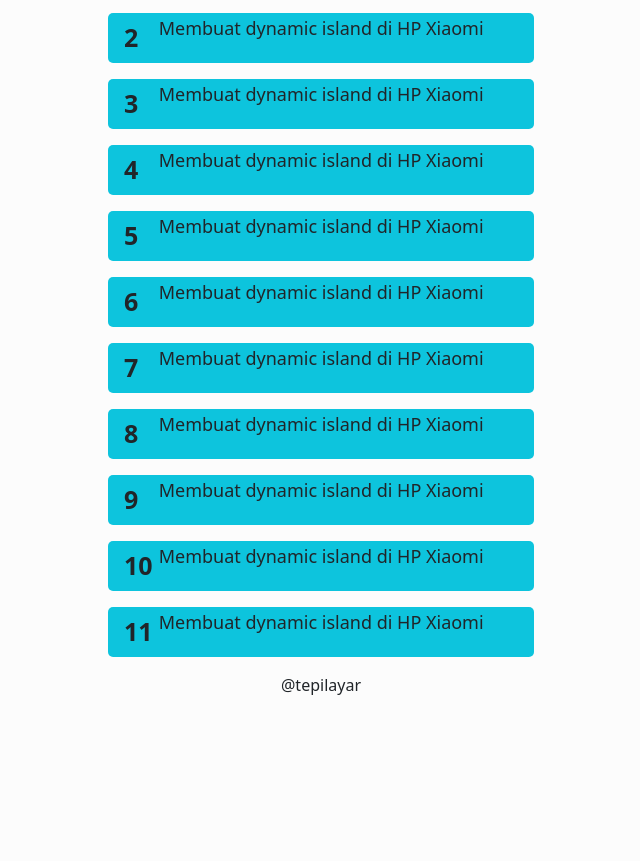
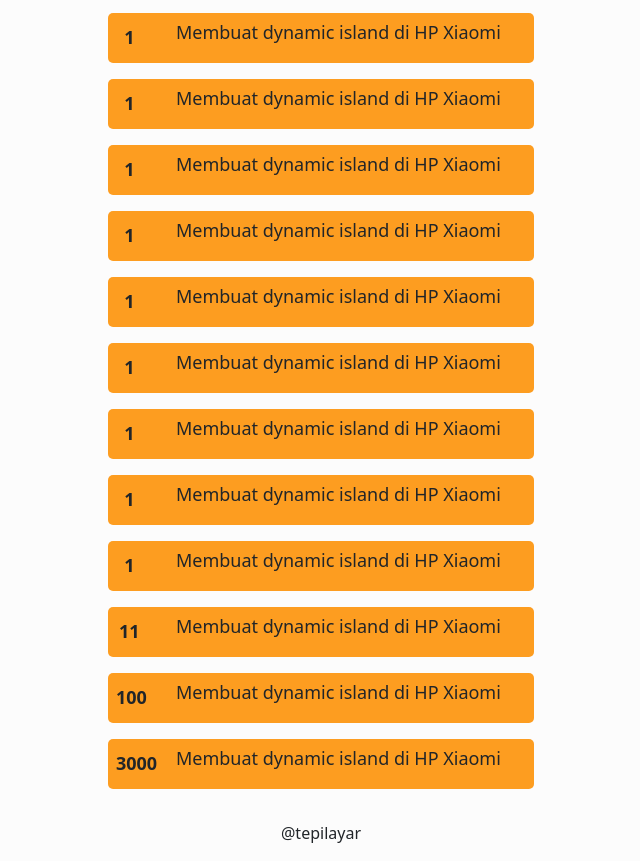
Before and after one commit to Tepilayar/daftartutorial, a plain HTML site: page index.html in a window 1280 px wide. Shown: the part 243-1104 px from the top of the page, without its empty margins (319-959 px from the left). Before the commit the page ends 956 px from the top, so only its background shows below. Drawn offline with nearby package versions, Linux system fonts and the light colour scheme; a web font is replaced by a local one.

Commit message:
Update index.html
list

```diff
--- a/index.html
+++ b/index.html
@@ -28,7 +28,7 @@
 
     .listtutor{
       min-height: 50px;
-      background-color: #0dc4dd;
+      background-color: #fd9d20;
       border-radius: 5px;
       font-size: 18px;
     }
@@ -37,7 +37,7 @@
     }
     .nomorlist{
       font-weight: 700 !important;
-      font-size: 25px;
+      font-size: 18px;
     }
 
   </style>
@@ -56,60 +56,72 @@
             </div>
             <div class="row justify-content-center mx-auto mt-3 col-11">
               <div class="row justify-content-center judullist mb-1">DAFTAR TUTORIAL</div>
+
               <div class="row p-1 col-lg-5 listtutor">
-                <div class="col-1 my-auto nomorlist p-auto text-center">1</div>
-                <div class="col-11 lh-sm">Membuat dynamic island di HP Xiaomi</div>
+                <div class="col-1 my-auto nomorlist p-1 mx-auto text-center">1</div>
+                <div class="col-11 p-1 lh-sm text-center">Membuat dynamic island di HP Xiaomi</div>
               </div>
               <div class="clearfix mt-3"></div>
               <div class="row p-1 col-lg-5 listtutor">
-                <div class="col-1 my-auto nomorlist p-auto text-center">2</div>
-                <div class="col-11 lh-sm">Membuat dynamic island di HP Xiaomi</div>
+                <div class="col-1 my-auto nomorlist p-1 mx-auto text-center">1</div>
+                <div class="col-11 p-1 lh-sm text-center">Membuat dynamic island di HP Xiaomi</div>
               </div>
               <div class="clearfix mt-3"></div>
               <div class="row p-1 col-lg-5 listtutor">
-                <div class="col-1 my-auto nomorlist p-auto text-center">3</div>
-                <div class="col-11 lh-sm">Membuat dynamic island di HP Xiaomi</div>
+                <div class="col-1 my-auto nomorlist p-1 mx-auto text-center">1</div>
+                <div class="col-11 p-1 lh-sm text-center">Membuat dynamic island di HP Xiaomi</div>
               </div>
               <div class="clearfix mt-3"></div>
               <div class="row p-1 col-lg-5 listtutor">
-                <div class="col-1 my-auto nomorlist p-auto text-center">4</div>
-                <div class="col-11 lh-sm">Membuat dynamic island di HP Xiaomi</div>
+                <div class="col-1 my-auto nomorlist p-1 mx-auto text-center">1</div>
+                <div class="col-11 p-1 lh-sm text-center">Membuat dynamic island di HP Xiaomi</div>
               </div>
               <div class="clearfix mt-3"></div>
               <div class="row p-1 col-lg-5 listtutor">
-                <div class="col-1 my-auto nomorlist p-auto text-center">5</div>
-                <div class="col-11 lh-sm">Membuat dynamic island di HP Xiaomi</div>
+                <div class="col-1 my-auto nomorlist p-1 mx-auto text-center">1</div>
+                <div class="col-11 p-1 lh-sm text-center">Membuat dynamic island di HP Xiaomi</div>
               </div>
               <div class="clearfix mt-3"></div>
               <div class="row p-1 col-lg-5 listtutor">
-                <div class="col-1 my-auto nomorlist p-auto text-center">6</div>
-                <div class="col-11 lh-sm">Membuat dynamic island di HP Xiaomi</div>
+                <div class="col-1 my-auto nomorlist p-1 mx-auto text-center">1</div>
+                <div class="col-11 p-1 lh-sm text-center">Membuat dynamic island di HP Xiaomi</div>
               </div>
               <div class="clearfix mt-3"></div>
               <div class="row p-1 col-lg-5 listtutor">
-                <div class="col-1 my-auto nomorlist p-auto text-center">7</div>
-                <div class="col-11 lh-sm">Membuat dynamic island di HP Xiaomi</div>
+                <div class="col-1 my-auto nomorlist p-1 mx-auto text-center">1</div>
+                <div class="col-11 p-1 lh-sm text-center">Membuat dynamic island di HP Xiaomi</div>
               </div>
               <div class="clearfix mt-3"></div>
               <div class="row p-1 col-lg-5 listtutor">
-                <div class="col-1 my-auto nomorlist p-auto text-center">8</div>
-                <div class="col-11 lh-sm">Membuat dynamic island di HP Xiaomi</div>
+                <div class="col-1 my-auto nomorlist p-1 mx-auto text-center">1</div>
+                <div class="col-11 p-1 lh-sm text-center">Membuat dynamic island di HP Xiaomi</div>
               </div>
               <div class="clearfix mt-3"></div>
               <div class="row p-1 col-lg-5 listtutor">
-                <div class="col-1 my-auto nomorlist p-auto text-center">9</div>
-                <div class="col-11 lh-sm">Membuat dynamic island di HP Xiaomi</div>
+                <div class="col-1 my-auto nomorlist p-1 mx-auto text-center">1</div>
+                <div class="col-11 p-1 lh-sm text-center">Membuat dynamic island di HP Xiaomi</div>
               </div>
               <div class="clearfix mt-3"></div>
               <div class="row p-1 col-lg-5 listtutor">
-                <div class="col-1 my-auto nomorlist p-auto text-center">10</div>
-                <div class="col-11 lh-sm">Membuat dynamic island di HP Xiaomi</div>
+                <div class="col-1 my-auto nomorlist p-1 mx-auto text-center">1</div>
+                <div class="col-11 p-1 lh-sm text-center">Membuat dynamic island di HP Xiaomi</div>
               </div>
               <div class="clearfix mt-3"></div>
               <div class="row p-1 col-lg-5 listtutor">
-                <div class="col-1 my-auto nomorlist p-auto text-center">11</div>
-                <div class="col-11 lh-sm">Membuat dynamic island di HP Xiaomi</div>
+                <div class="col-1 my-auto nomorlist p-1 mx-auto text-center">11</div>
+                <div class="col-11 p-1 lh-sm text-center">Membuat dynamic island di HP Xiaomi</div>
               </div>
+              <div class="clearfix mt-3"></div>
+              <div class="row p-1 col-lg-5 listtutor">
+                <div class="col-1 my-auto nomorlist p-1 mx-auto text-center">100</div>
+                <div class="col-11 p-1 lh-sm text-center">Membuat dynamic island di HP Xiaomi</div>
+              </div>
+              <div class="clearfix mt-3"></div>
+              <div class="row p-1 col-lg-5 listtutor">
+                <div class="col-1 my-auto nomorlist p-1 mx-auto text-center">3000</div>
+                <div class="col-11 p-1 lh-sm text-center">Membuat dynamic island di HP Xiaomi</div>
+              </div>
+              <div class="clearfix mt-3"></div>
             </div>
 
         </div>
```
